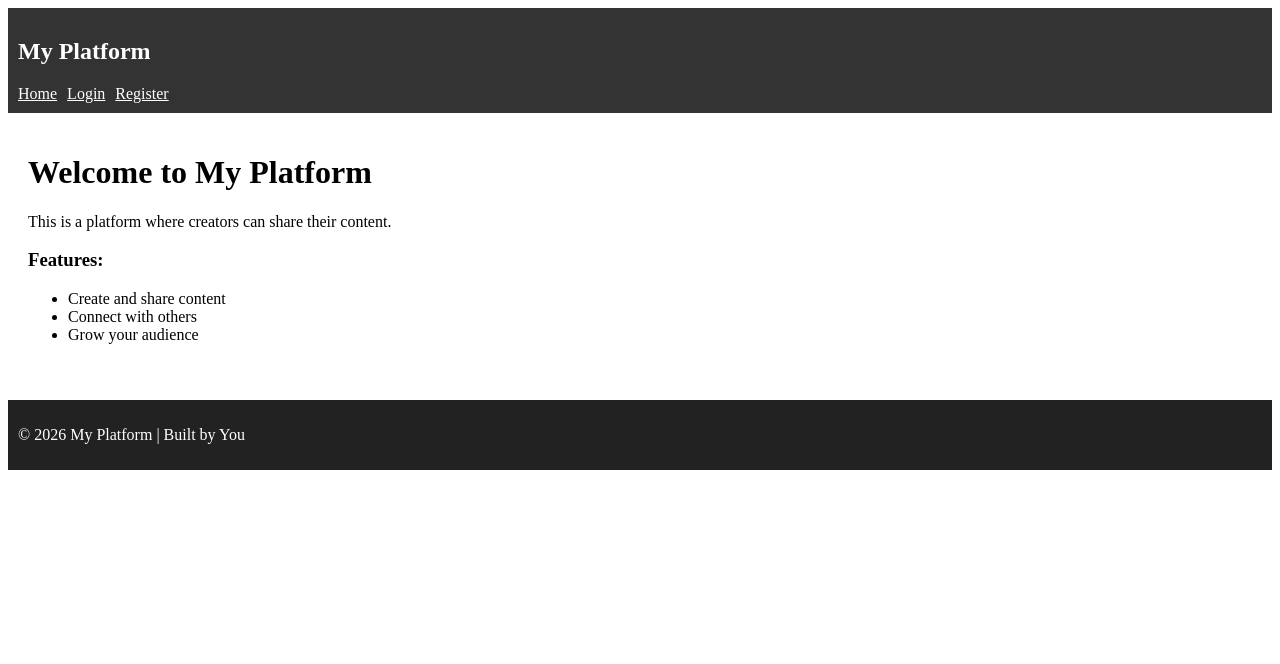
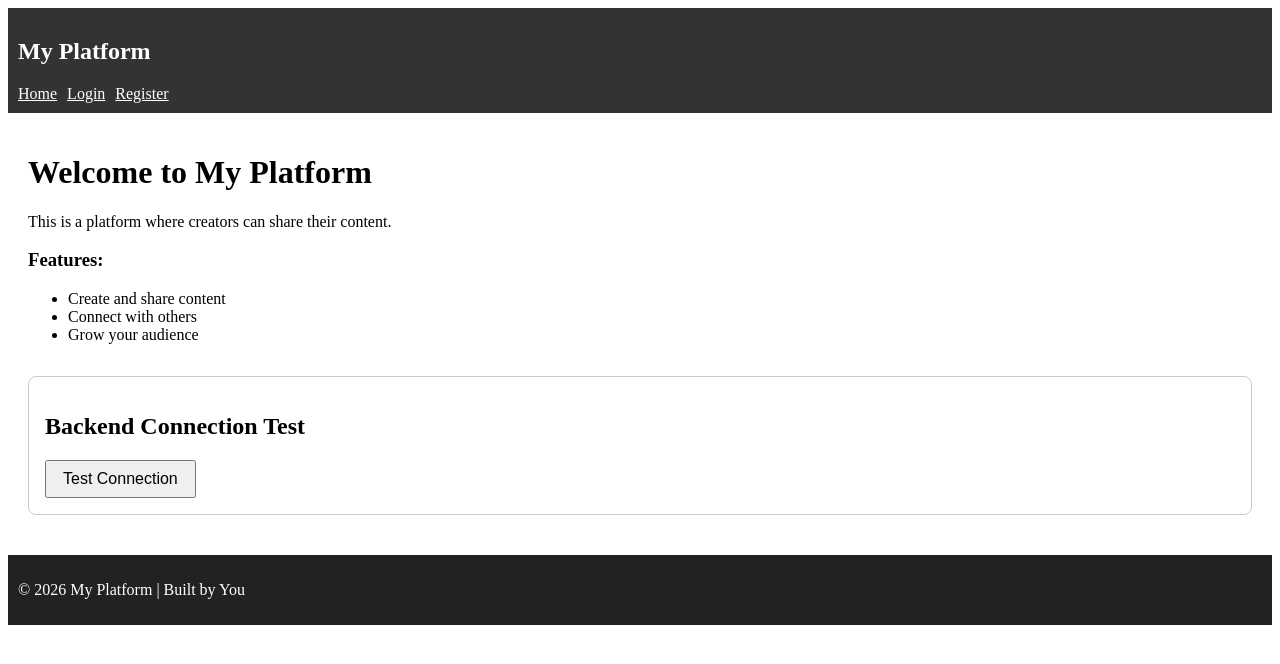
Before and after one commit to mohitdebian/Creators-Platform, a React (Vite) app in the folder client/: page / in a window 1280 px wide. Shown: the top 664 px of the page. Built offline with nearby package versions, Linux system fonts and the light colour scheme.

Commit message:
Connectivity: CORS & Vite Proxy

```diff
--- /dev/null
+++ b/client/src/components/common/ConnectionTest.jsx
@@ -0,0 +1,37 @@
+import React, { useState } from "react";
+
+const ConnectionTest = () => {
+  const [status, setStatus] = useState(null);
+  const [loading, setLoading] = useState(false);
+
+  const testConnection = async () => {
+    setLoading(true);
+    setStatus(null);
+    try {
+      const res = await fetch("/api/health", { credentials: "include" });
+      if (!res.ok) throw new Error("Server error");
+      const data = await res.json();
+      setStatus({ success: true, message: data.status || "Success: Server is running!" });
+    } catch (err) {
+      setStatus({ success: false, message: "Failed to connect to server: " + err.message });
+    } finally {
+      setLoading(false);
+    }
+  };
+
+  return (
+    <div style={{ border: "1px solid #ccc", padding: 16, borderRadius: 8, marginTop: 32 }}>
+      <h2>Backend Connection Test</h2>
+      <button onClick={testConnection} disabled={loading} style={{ padding: "8px 16px", fontSize: 16 }}>
+        {loading ? "Testing..." : "Test Connection"}
+      </button>
+      {status && (
+        <div style={{ marginTop: 16, color: status.success ? "green" : "red" }}>
+          {status.success ? "✅ " : "❌ "}{status.message}
+        </div>
+      )}
+    </div>
+  );
+};
+
+export default ConnectionTest;
--- a/client/src/pages/Home.jsx
+++ b/client/src/pages/Home.jsx
@@ -1,4 +1,5 @@
 import React from "react";
+import ConnectionTest from "../components/common/ConnectionTest";
 function Home() {
   return (
     <div style={{ padding: "20px" }}>
@@ -11,6 +12,9 @@ function Home() {
         <li>Connect with others</li>
         <li>Grow your audience</li>
       </ul>
+
+      {/* Backend Connection Test */}
+      <ConnectionTest />
     </div>
   );
 }
--- /dev/null
+++ b/client/vite.config.js
@@ -0,0 +1,15 @@
+import { defineConfig } from 'vite';
+import react from '@vitejs/plugin-react';
+
+export default defineConfig({
+  plugins: [react()],
+  server: {
+    proxy: {
+      '/api': {
+        target: 'http://localhost:5000',
+        changeOrigin: true,
+        secure: false,
+      },
+    },
+  },
+});
```
Also changed, not shown: 1 other file (tests, documents, lock files or other folders).
